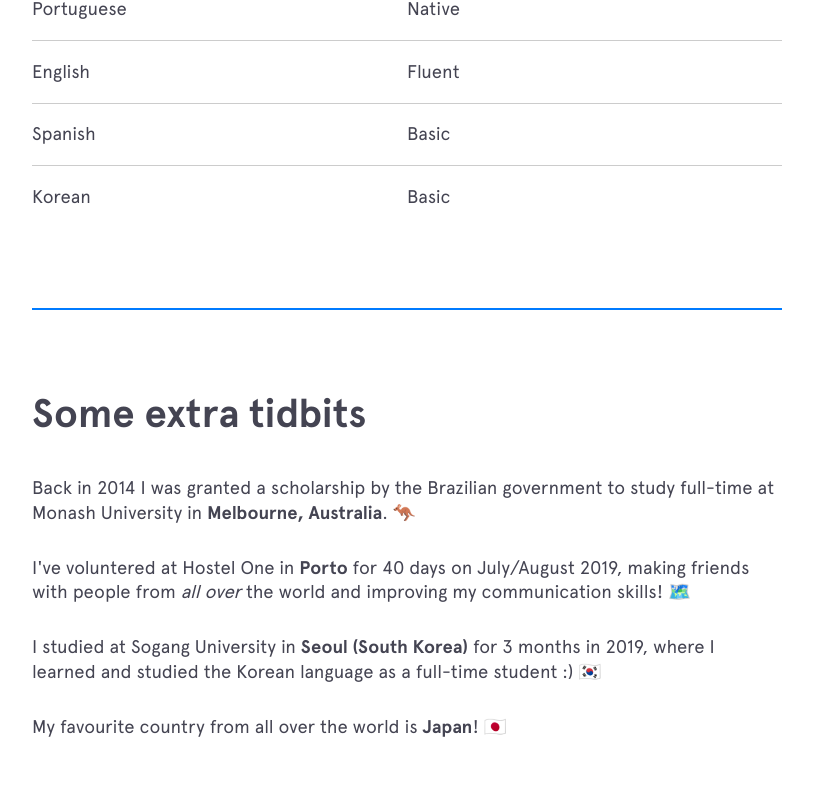
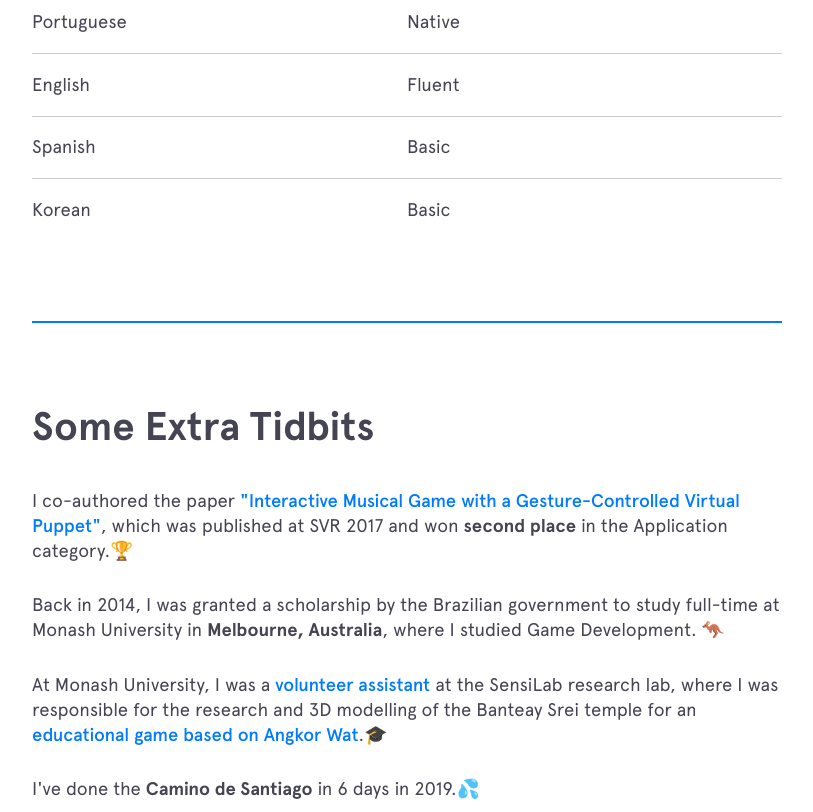
Before and after one commit to msfern/msfern-v1, a React (Create React App) app: page / in a window 1280 px wide. Shown: the part 1985-2797 px from the top of the page, without its empty margins (233-1046 px from the left). Built offline with nearby package versions, Linux system fonts and the light colour scheme; the HTML template or start-up script is replaced by a standard one.

Commit message:
Added extra tidbits section

```diff
--- a/src/components/Footer/style.scss
+++ b/src/components/Footer/style.scss
@@ -15,7 +15,7 @@
 .footer p {
   display: flex;
   justify-content: center;
-  margin: 40px auto 0;
+  margin: 0 auto;
   font-weight: bold;
   color: rgba(0,0,0,0.45);
 }
--- a/src/components/Header/index.js
+++ b/src/components/Header/index.js
@@ -43,7 +43,7 @@
         <ul className='social-links'>
           <li>
             <a
-              href='mailto:m.stephanie.fernandes@gmail.com'
+              href='mailto:msfern.dev@gmail.com'
               rel='noopener noreferrer'
               className='social'
             >
--- a/src/global.scss
+++ b/src/global.scss
@@ -95,6 +95,14 @@
   margin: 0;
 }
 
+a {
+  position: relative;
+  color: var(--blue);
+  font-weight: 500;
+  text-decoration: none;
+  font-size: 1.15rem;
+}
+
 ::selection {
   background-color: var(--yellow);
 }
--- a/src/pages/Home/index.js
+++ b/src/pages/Home/index.js
@@ -9,7 +9,9 @@
           <img src='./photo.png' alt='Stephanie Fernandes' />
         </div>
         <div className='intro-description'>
-          <h2>Hey there!</h2>
+          <h2>
+            Hey there! <img src='./wave.png' alt='Hand Wave Emoji' />{' '}
+          </h2>
           <p>
             I'm Stephanie, a design-minded <strong>front end developer</strong>{' '}
             💻 always looking forward to learn from other developers and to
@@ -155,28 +157,74 @@
         </div>
       </section>
       <section className='section extra'>
-        <h2 className='section__title'>Some extra tidbits</h2>
+        <h2 className='section__title'>Some Extra Tidbits</h2>
         <ul className='tidbits'>
           <li className='tidbit'>
-            Back in 2014 I was granted a scholarship by the Brazilian government
-            to study full-time at Monash University in{' '}
-            <strong>Melbourne, Australia</strong>.{' '}
+            I co-authored the paper{' '}
+            <a
+              href='https://ieeexplore.ieee.org/document/8114447'
+              target='_blank'
+              rel='noopener noreferrer'
+            >
+              "Interactive Musical Game with a Gesture-Controlled Virtual
+              Puppet"
+            </a>
+            , which was published at SVR 2017 and won{' '}
+            <strong>second place</strong> in the Application category.
+            <span role='img' aria-label='Trophy Emoji'>
+              🏆
+            </span>
+          </li>
+          <li className='tidbit'>
+            Back in 2014, I was granted a scholarship by the Brazilian
+            government to study full-time at Monash University in{' '}
+            <strong>Melbourne, Australia</strong>, where I studied Game
+            Development.{' '}
             <span role='img' aria-label='Kangaroo Emoji'>
               🦘
             </span>
           </li>
           <li className='tidbit'>
+            At Monash University, I was a{' '}
+            <a
+              href='https://www.monash.edu/it/future-students/meet-our-students/stephanie-fernandes'
+              target='_blank'
+              rel='noopener noreferrer'
+            >
+              volunteer assistant
+            </a>{' '}
+            at the SensiLab research lab, where I was responsible for the
+            research and 3D modelling of the Banteay Srei temple for an{' '}
+            <a
+              href='https://sensilab.monash.edu/research/virtual-angkor/'
+              target='_blank'
+              rel='noopener noreferrer'
+            >
+              educational game based on Angkor Wat
+            </a>
+            .
+            <span role='img' aria-label='Graduation Cap Emoji'>
+              🎓
+            </span>
+          </li>
+          <li className='tidbit'>
+            I've done the <strong>Camino de Santiago</strong> in 6 days in 2019.
+            <span role='img' aria-label='Sweat Emoji'>
+              💦
+            </span>
+          </li>
+          <li className='tidbit'>
             I've voluntered at Hostel One in <strong>Porto</strong> for 40 days
-            on July/August 2019, making friends with people from{' '}
+            during July/August 2019, making friends with people from{' '}
             <em>all over</em> the world and improving my communication skills!{' '}
             <span role='img' aria-label='World Map Emoji'>
               🗺️
             </span>
           </li>
           <li className='tidbit'>
-            I studied at Sogang University in{' '}
-            <strong>Seoul (South Korea)</strong> for 3 months in 2019, where I
-            learned and studied the Korean language as a full-time student :){' '}
+            I went to Sogang University in <strong>Seoul, South Korea,</strong>{' '}
+            for 3 months in 2019, where I learned and studied the Korean
+            language as a full-time student :){' '}
             <span role='img' aria-label='South Korea Flag Emoji'>
               🇰🇷
             </span>
--- a/src/pages/Home/style.scss
+++ b/src/pages/Home/style.scss
@@ -15,6 +15,11 @@
     .intro-description p {
       font-size: 1.15rem;
       margin: 0;
+    }
+
+    .intro-description img {
+      width: 35px;
+      height: auto;
     }
   }
 
@@ -132,12 +137,6 @@
 }
 
 .resume {
-  position: relative;
-  color: var(--blue);
-  font-weight: 500;
-  text-decoration: none;
-  font-size: 1.15rem;
-
   &:after {
     content: '';
     position: absolute;
```
Also changed, not shown: public/projects/personal.png (added), public/wave.png (added).
